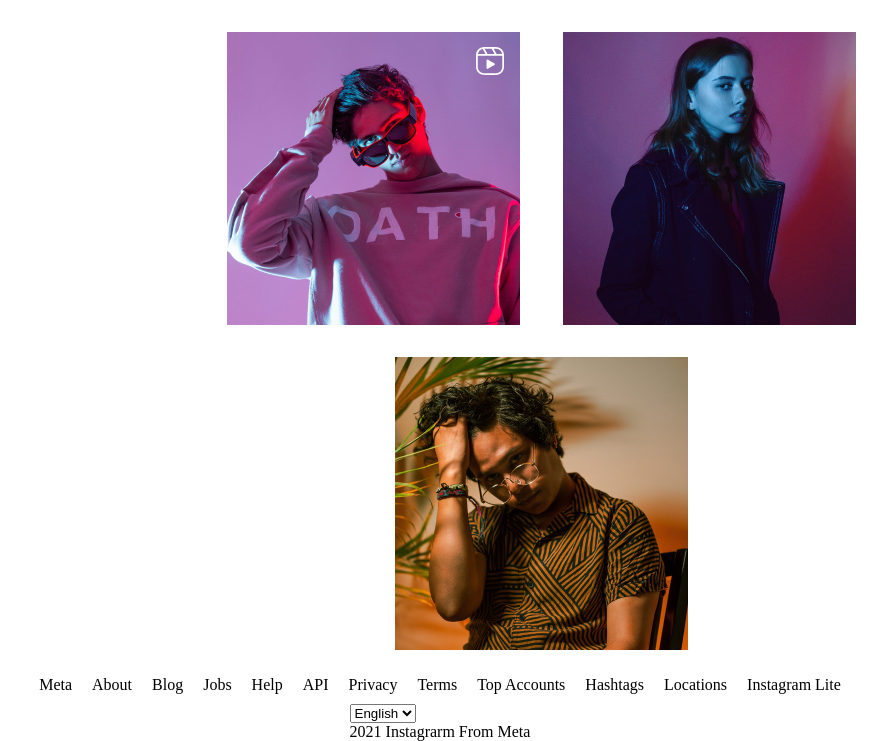
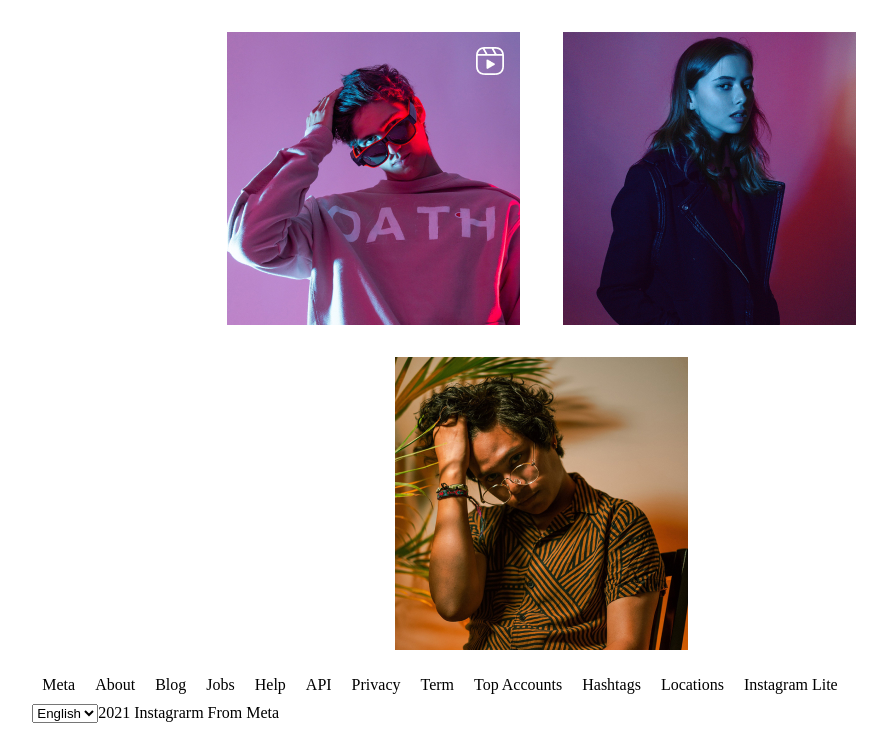
Before and after one commit to danirus6/PruebaRampUp, a plain HTML site: page index.html in a window 1280 px wide. Shown: the part 1378-2119 px from the top of the page, without its empty margins (200-1087 px from the left). Drawn offline with Linux system fonts and the light colour scheme.

Commit message:
correcciones finales

```diff
--- a/assets/styles/styles.css
+++ /dev/null
@@ -1,12 +0,0 @@
-body{
-    display: flex;
-    justify-content: center;
-}
-nav{
-    flex-direction: column;
-    flex: 2;
-}
-main{
-    flex-direction: row;
-    flex:6;
-}
--- a/index.html
+++ b/index.html
@@ -4,7 +4,7 @@
     <meta charset="UTF-8">
     <meta name="viewport" content="width=device-width, initial-scale=1.0">
     <title>Document</title>
-    <script src="assets/js/main.js" defer></script>
+    <!-- <script src="assets/js/main.js" defer></script> -->
     <link rel="stylesheet" href="styles/styles.css">
 </head>
 <body>
@@ -100,22 +100,21 @@
         </div>
     </main>
     <footer>
-        <div class="footerContainer">
-            <p>Meta</p>
-            <p>About</p>
-            <p>Blog</p>
-            <p>Jobs</p>
-            <p>Help</p>
-            <p>API</p>
-            <p>Privacy</p>
-            <p>Terms</p>
-            <p>Top Accounts</p>
-            <p>Hashtags</p>
-            <p>Locations</p>
-            <p>Instagram Lite</p>
-        </div>
-        <div class="line-break"></div>
-        <div class="footer2Container">
+        <ul>
+            <li>Meta</li>
+            <li>About</li>
+            <li>Blog</li>
+            <li>Jobs</li>
+            <li>Help</li>
+            <li>API</li>
+            <li>Privacy</li>
+            <li>Term</li>
+            <li>Top Accounts</li>
+            <li>Hashtags</li>
+            <li>Locations</li>
+            <li>Instagram Lite</li>
+        </ul>
+
 
         <div class="form-group">
           <label for="Lenguaje"></label>
@@ -125,7 +124,7 @@
           </select>
           <p>2021 Instagrarm From Meta</p>
         </div>
-        </div>
+        <!-- </div> -->
     </footer>
 </body>
 </html>
--- a/styles/styles.css
+++ b/styles/styles.css
@@ -158,18 +158,26 @@ display: flex;
 }
 footer{
     display:flex;
-    flex-direction: row;
+    flex-direction: column;
     margin:auto;
     justify-content: center;
     flex-wrap: wrap;
+    align-content: space-around;
 }
-.footerContainer{
-    display: flex;
-    flex-direction:row;
+
+footer ul{
+    display:flex;
+    flex-direction: row;
+    padding: 10px;
+    list-style: none;
 }
-.footerContainer p{
-    padding: 10px;
+footer li{
+    padding:0 0.625rem;
 }
 .line-break {
     width: 100%;
 }
+.form-group {
+    display: flex;
+    padding: 0 0.625rem;
+}
```
